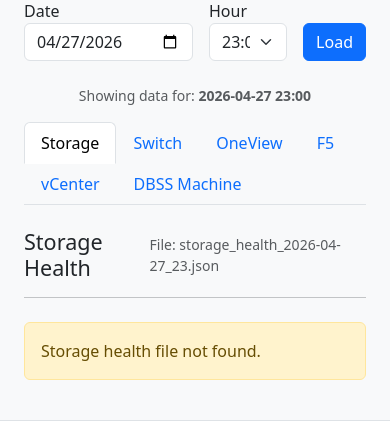
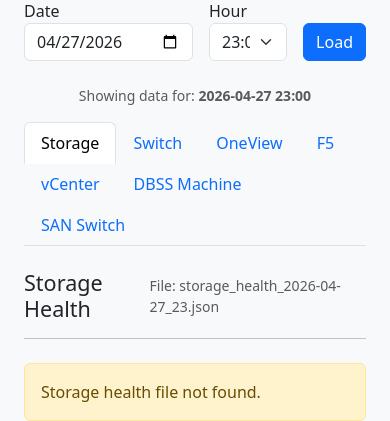
Before and after one commit to bantify/Django_healthcheck, a Django app: page / in a window 390 px wide. Shown: the part 177-598 px from the top of the page. Run offline with Django 5.2, Linux system fonts and the light colour scheme; the visitor is signed in with stand-in values (Sample User, id 1); some libraries are stand-ins or nearby versions.

Commit message:
commit all from pycharm

```diff
--- a/healthcheck/views.py
+++ b/healthcheck/views.py
@@ -25,6 +25,7 @@ class GenerateHealthCheckReportView(LoginRequiredMixin, TemplateView):
     F5_DIR = Path("/var/log/healthcheck/f5")
     VCENTER_DIR = Path("/var/log/healthcheck/vcenter")
     VM_DIR = Path("/var/log/healthcheck/vms")
+    SAN_SWITCH_DIR = Path("/var/log/healthcheck/san_switch")
 
     def get_context_data(self, **kwargs):
         context = super().get_context_data(**kwargs)
@@ -118,6 +119,29 @@ class GenerateHealthCheckReportView(LoginRequiredMixin, TemplateView):
             context["switch_error"] = "Invalid switch JSON format."
         except Exception as e:
             context["switch_error"] = str(e)
+
+        # ==================================================
+        # SAN SWITCH
+        # ==================================================
+        san_switch_filename = f"san_switch_health_{date_part}_{hour_part}.json"
+        san_switch_file_path = self.SAN_SWITCH_DIR / san_switch_filename
+
+        context["san_switch_file"] = san_switch_filename
+        context["san_switch_data"] = []
+        context["san_switch_file_exists"] = False
+        context["san_switch_error"] = None
+
+        try:
+            if san_switch_file_path.exists():
+                with open(san_switch_file_path, "r") as f:
+                    context["san_switch_data"] = json.load(f)
+                context["san_switch_file_exists"] = True
+            else:
+                context["san_switch_error"] = "SAN switch health file not found."
+        except json.JSONDecodeError:
+            context["san_switch_error"] = "Invalid SAN switch JSON format."
+        except Exception as e:
+            context["san_switch_error"] = str(e)
 
         # ==================================================
         # ONEVIEW
--- a/templates/healthcheck/home.html
+++ b/templates/healthcheck/home.html
@@ -81,6 +81,14 @@
                         data-bs-target="#vm"
                         type="button">
                     DBSS Machine
+                </button>
+            </li>
+            <li class="nav-item">
+                <button class="nav-link"
+                        data-bs-toggle="tab"
+                        data-bs-target="#san-switch"
+                        type="button">
+                    SAN Switch
                 </button>
             </li>
         </ul>
@@ -893,7 +901,103 @@
                     <div class="alert alert-warning">VM health file not found.</div>
                 {% endif %}
             </div>
+            <!-- ================================================= -->
+            <!-- SAN Switch TAB                                    -->
+            <!-- ================================================= -->
 
+            <div class="tab-pane fade" id="san-switch" role="tabpanel">
+
+                <div class="d-flex justify-content-between align-items-center mb-3">
+                    <h4 class="mb-0">SAN Switch Health</h4>
+                    <span class="text-muted small">File: {{ san_switch_file }}</span>
+                </div>
+                <hr class="mb-4">
+
+                {% if san_switch_file_exists %}
+                    <div class="row g-4">
+                        {% for sw in san_switch_data %}
+                            <div class="col-xl-3 col-lg-4 col-md-6">
+                                <div class="card h-100
+                        {% if sw.fans.failed or sw.power_supply.failed %}
+                            border-danger
+                        {% else %}
+                            border-success
+                        {% endif %}
+                    ">
+                                    <div class="card-header
+                            {% if sw.fans.failed or sw.power_supply.failed %}
+                                bg-danger
+                            {% else %}
+                                bg-success
+                            {% endif %}
+                            text-white
+                        ">
+                                        {{ sw.hostname }}
+                                    </div>
+
+                                    <div class="card-body">
+                                        <p><strong>IP:</strong> {{ sw.ip }}</p>
+
+                                        {% if sw.cpu.user_percent %}
+                                            <p>
+                                                <strong>CPU:</strong>
+                                                User {{ sw.cpu.user_percent }}% /
+                                                System {{ sw.cpu.system_percent }}% /
+                                                Idle {{ sw.cpu.idle_percent }}%
+                                            </p>
+                                        {% endif %}
+
+                                        {% if sw.memory.used_percent %}
+                                            <p
+                                                    class="{% if sw.memory.used_percent > 80 %}text-danger{% endif %}">
+                                                <strong>Memory:</strong>
+                                                {{ sw.memory.used_percent }}%
+                                            </p>
+                                        {% endif %}
+
+                                        <p class="{% if sw.fans.ok != sw.fans.total %}text-danger{% endif %}">
+                                            <strong>Fans:</strong>
+                                            {{ sw.fans.ok }}/{{ sw.fans.total }}
+                                            {% if sw.fans.ok != sw.fans.total %}
+                                                <span class="blink-flag">🚩🚩</span>
+                                            {% endif %}
+                                        </p>
+
+                                        <p class="{% if sw.power_supply.ok != sw.power_supply.total %}text-danger{% endif %}">
+                                            <strong>Power:</strong>
+                                            {{ sw.power_supply.ok }}/{{ sw.power_supply.total }}
+                                            {% if sw.power_supply.ok != sw.power_supply.total %}
+                                                <span class="blink-flag">🚩🚩</span>
+                                            {% endif %}
+                                        </p>
+
+                                        <hr>
+
+                                        <p><strong>Ports:</strong></p>
+                                        <ul class="mb-0">
+                                            <li class="text-success">
+                                                Green: {{ sw.ports.green_ports }}
+                                            </li>
+                                            {% if sw.ports.yellow_ports > 0 %}
+                                                <li class="text-warning">
+                                                    Yellow: {{ sw.ports.yellow_ports }}
+                                                </li>
+                                            {% endif %}
+                                            <li>
+                                                Other: {{ sw.ports.other_ports }}
+                                            </li>
+                                        </ul>
+                                    </div>
+                                </div>
+                            </div>
+                        {% endfor %}
+                    </div>
+                {% else %}
+                    <div class="alert alert-warning">
+                        {{ san_switch_error }}
+                    </div>
+                {% endif %}
+            </div>
         </div>
     </div>
 {% endblock %}
```
